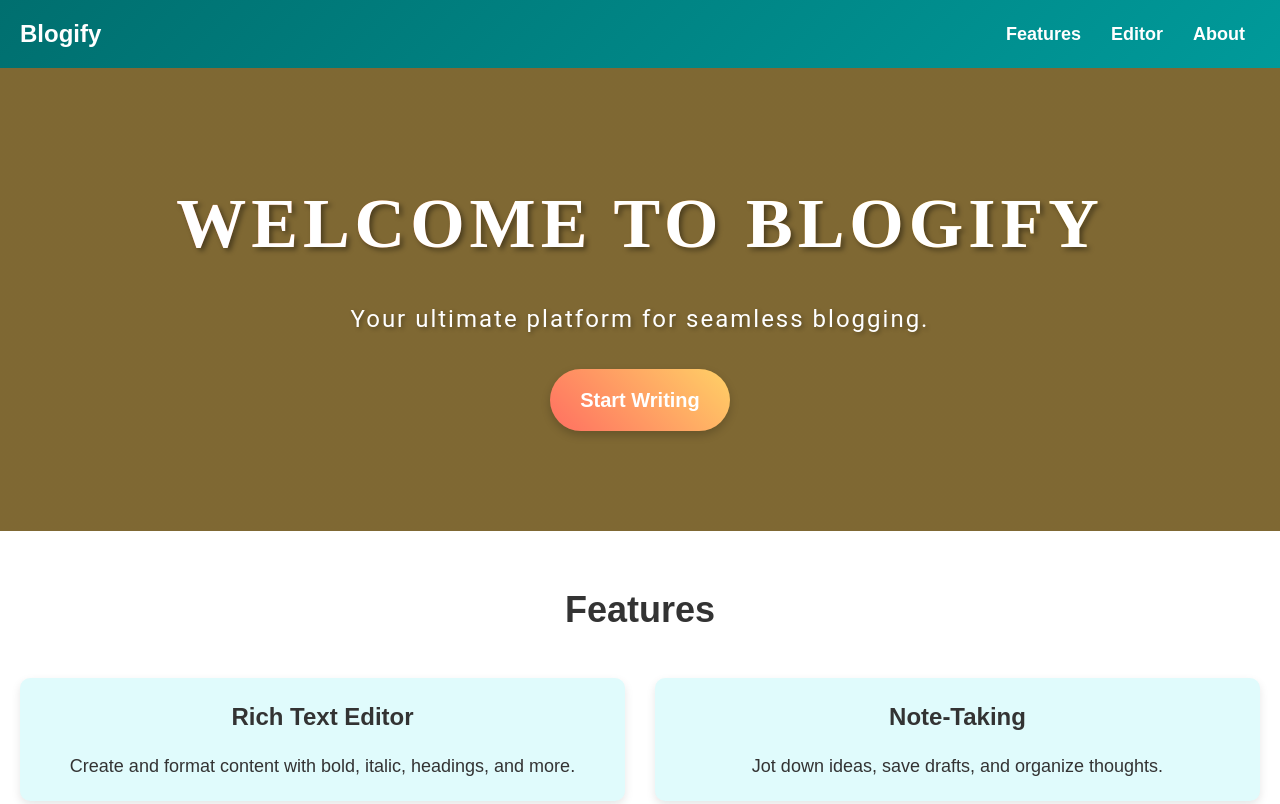
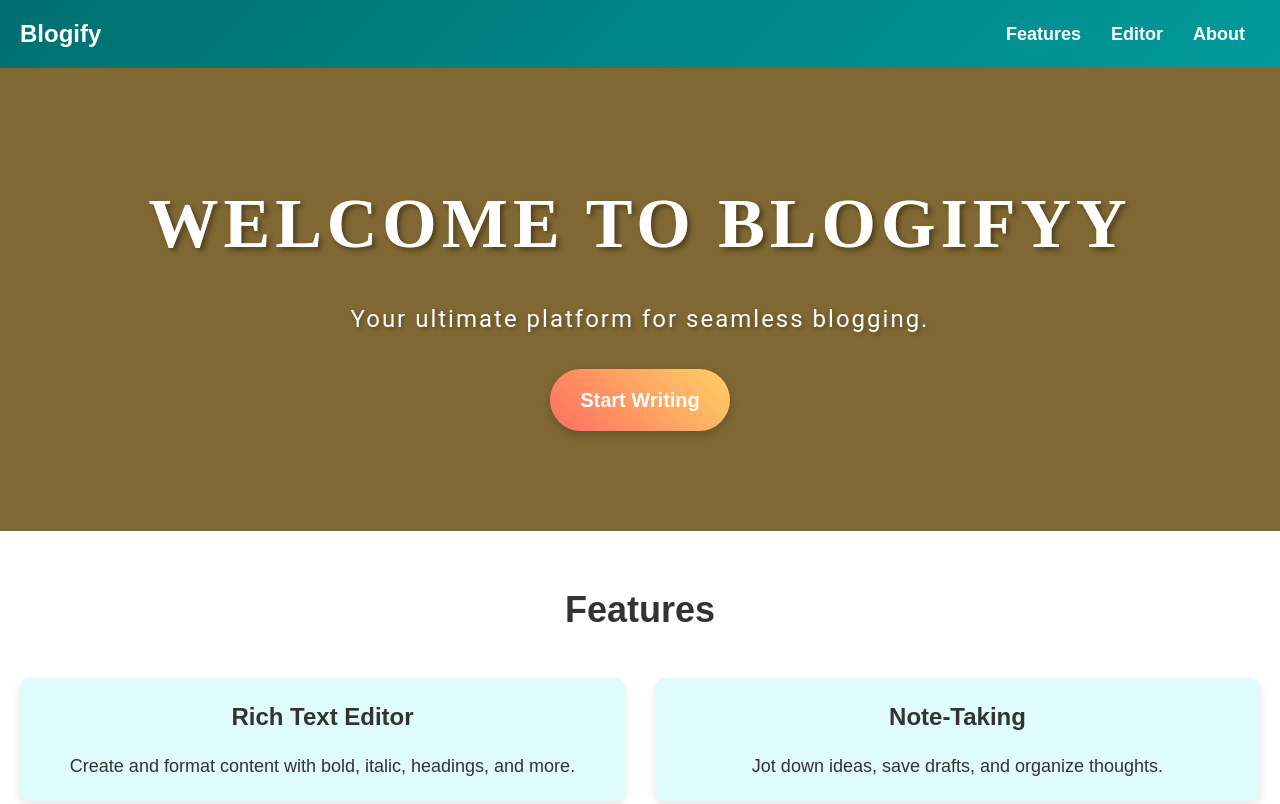
Before and after one commit to uniquevbh/hACKTHON2, a plain HTML site: page index.html in a window 1280 px wide. Shown: the top 804 px of the page. Drawn offline with Linux system fonts and the light colour scheme.

Commit message:
Update index.html

```diff
--- a/index.html
+++ b/index.html
@@ -21,7 +21,7 @@
 
     <main>
         <section id="hero">
-            <h1>Welcome to Blogify</h1>
+            <h1>Welcome to Blogifyy</h1>
             <p>Your ultimate platform for seamless blogging.</p>
             <a href="#editor" class="cta-button">Start Writing</a>
         </section>
```
